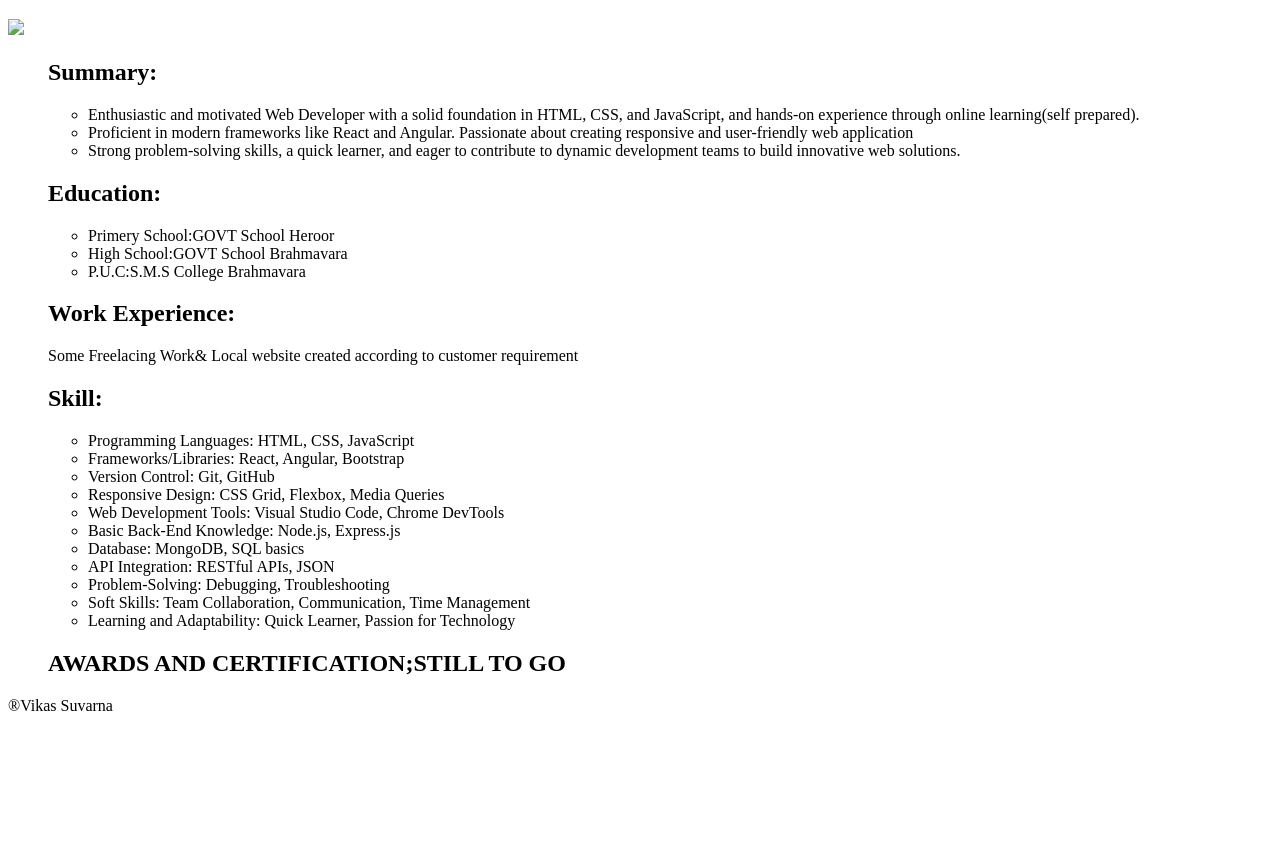
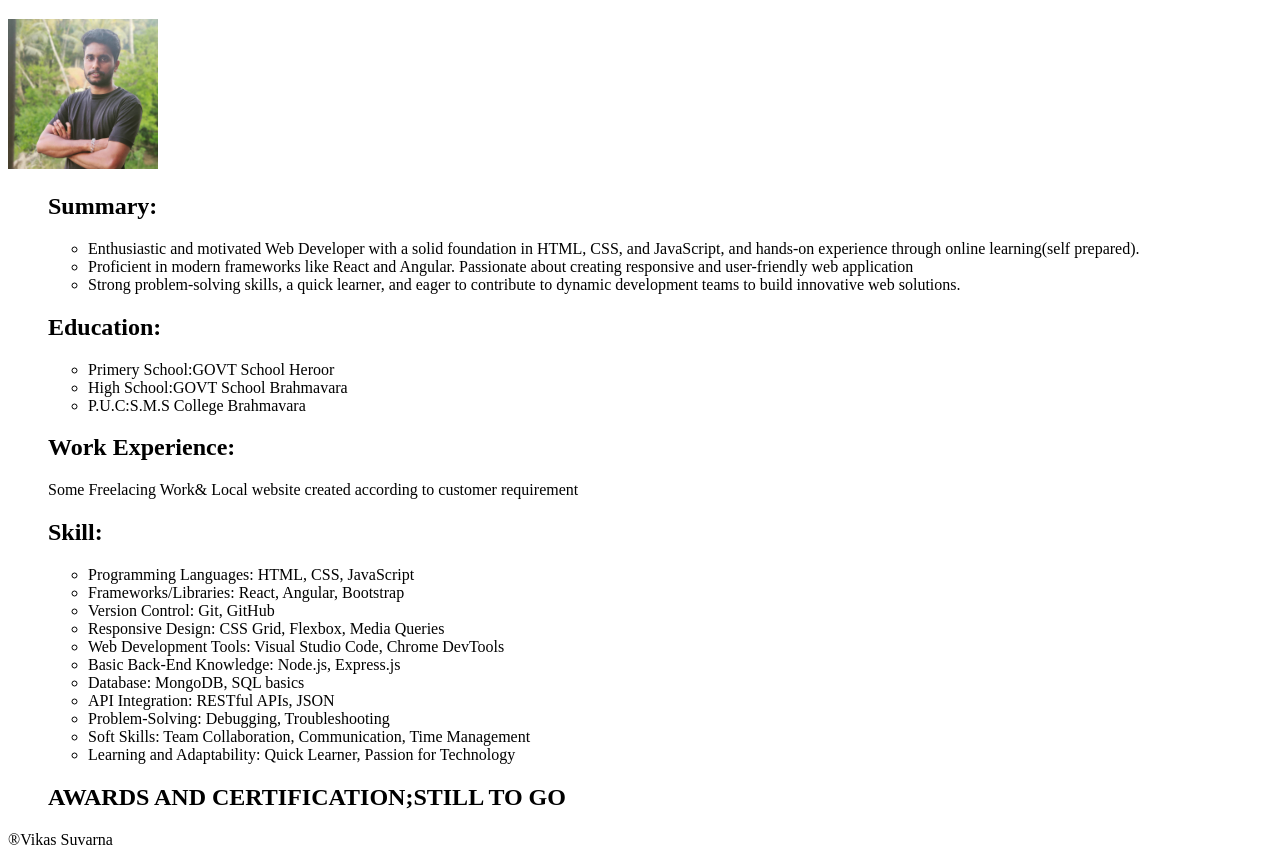
Before and after one commit to vikasuvarna/index.html, a plain HTML site: page index.html in a window 1280 px wide. Shown: the part 61-926 px from the top of the page. Before the commit the page ends 800 px from the top, so only its background shows below. Drawn offline with Linux system fonts and the light colour scheme.

Commit message:
Update index.html

```diff
--- a/index.html
+++ b/index.html
@@ -5,7 +5,7 @@
     <meta name="viewport" content="width=device-width, initial-scale=1.0">
     <title>My Resume</title>
     <h1>My Resume</h1>
-    <img src="./MY RESUME/92566771_162861925183702_6556770735382633484_n.jpg" width="150" hight="150">
+    <img src="./92566771_162861925183702_6556770735382633484_n.jpg" width="150" hight="150">
 <ul>
  <h2>Summary:</h2>
     <p>
```
